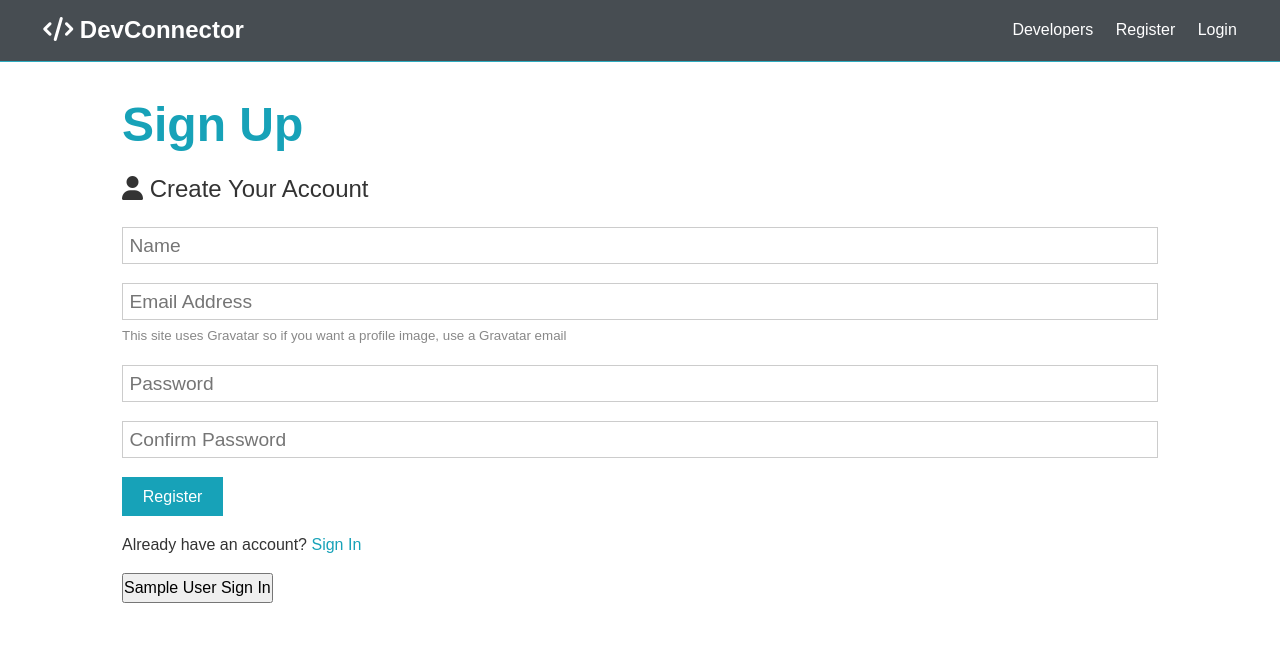
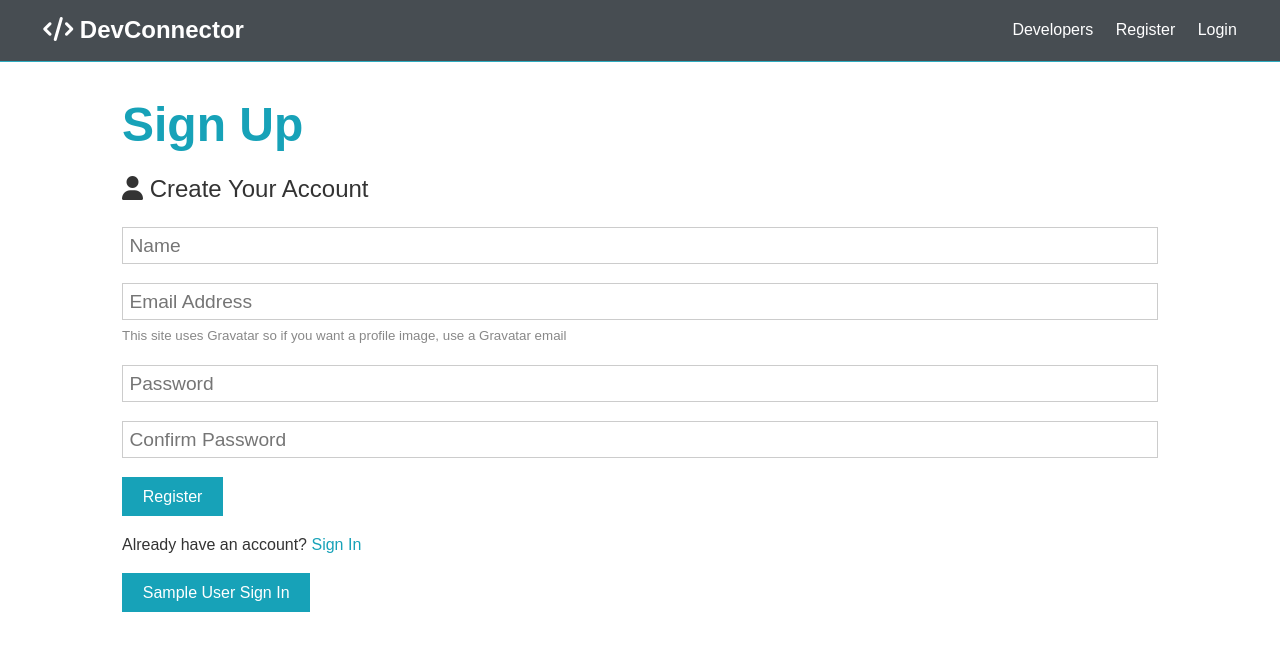
Before and after one commit to justinchore/DevConnect, a React (Create React App) app in the folder client/: page /register in a window 1280 px wide. Shown: the top 650 px of the page. Built offline with nearby package versions, Linux system fonts and the light colour scheme; no server answers.

Commit message:
Bring in login actio through propTypes

```diff
--- a/client/src/components/auth/Register.js
+++ b/client/src/components/auth/Register.js
@@ -5,7 +5,7 @@ import { setAlert } from '../../actions/alert';
 import { register, login } from '../../actions/auth';
 import PropTypes from 'prop-types';
 
-const Register = ({ setAlert, register, isAuthenticated }) => {
+const Register = ({ setAlert, register, isAuthenticated, login }) => {
   const [formData, setFormData] = useState({
     name: '',
     email: '',
@@ -93,7 +93,9 @@ const Register = ({ setAlert, register, isAuthenticated }) => {
         Already have an account? <Link to='/login'>Sign In</Link>
       </p>
       <p className='my-1'>
-        <button onClick={sampleLogin}>Sample User Sign In</button>
+        <button className='btn btn-primary' onClick={sampleLogin}>
+          Sample User Sign In
+        </button>
       </p>
     </Fragment>
   );
@@ -102,6 +104,7 @@ const Register = ({ setAlert, register, isAuthenticated }) => {
 Register.propTypes = {
   setAlert: PropTypes.func.isRequired,
   register: PropTypes.func.isRequired, //ptfr
+  login: PropTypes.func.isRequired,
   isAuthenticated: PropTypes.bool,
 };
 
@@ -109,4 +112,6 @@ const mapStateToProps = state => ({
   isAuthenticated: state.auth.isAuthenticated,
 });
 
-export default connect(mapStateToProps, { setAlert, register })(Register);
+export default connect(mapStateToProps, { setAlert, register, login })(
+  Register
+);
```
